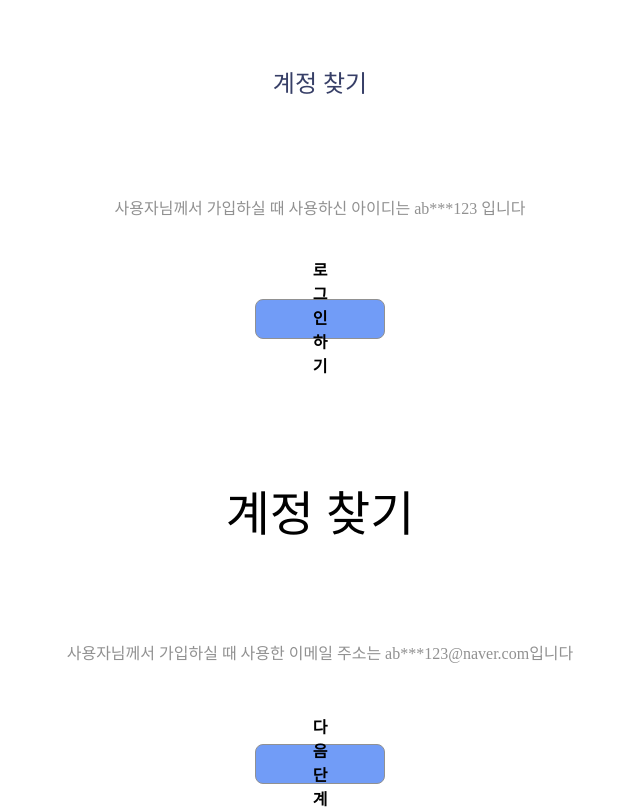
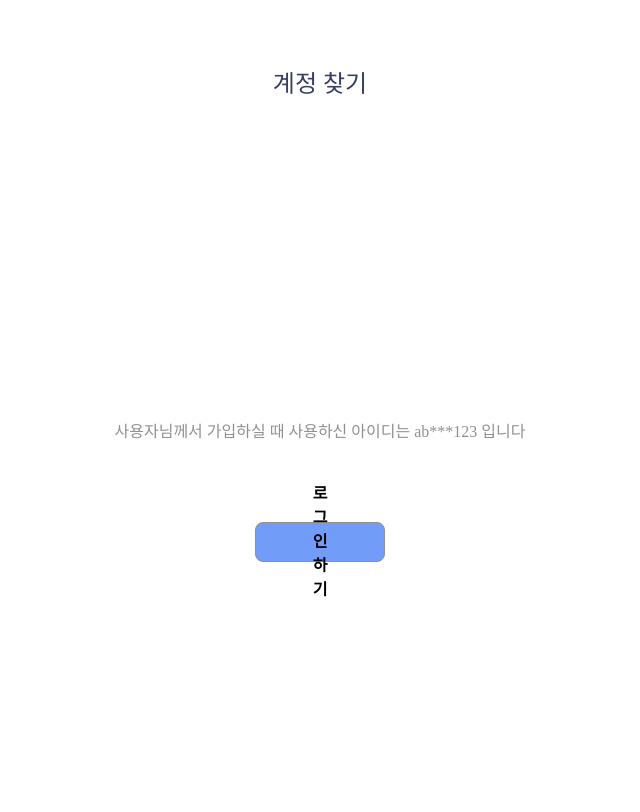
Before and after one commit to FRONTENDBOOTCAMP-13th/next-to-euid, a website built with Vite: page src/page-start-forgot-pw-email.html in a window 1280 px wide. Shown: the whole page, without its empty margins (320-960 px from the left). Built offline with nearby package versions, Linux system fonts and the light colour scheme; a web font is replaced by a local one.

Commit message:
fix🐛: Fix bug in *-pw-email.html

```diff
--- a/src/page-start-forgot-pw-email.html
+++ b/src/page-start-forgot-pw-email.html
@@ -76,33 +76,6 @@
         </a>
       </div>
     </div>
-    <div class="page-start-forgot-pw--contents">
-      <h1 class="page-forgot-pw--title" aria-label="계정 찾기 페이지">
-        계정 찾기
-      </h1>
-      <div class="forgot-pw-email--contents-wrapper">
-        <p class="pw-email-text font-paragraph-2xl">
-          사용자님께서 가입하실 때 사용한 이메일 주소는 ab***123@naver.com입니다
-        </p>
 
-        <!-- choice-btn-save -->
-        <a
-          class="dialog-choice-btn-save"
-          href="./page-start-forgot-pw-number.html"
-          aria-label="확인, 다음 단계로 이동"
-          onclick="showNewModal(event); return false;"
-          tabindex="0"
-        >
-          <div class="btn-contents-wrapper">
-            <p
-              class="choice-btn-save-text font-label-lg"
-              aria-label="다음 단계로 이동"
-            >
-              다음 단계
-            </p>
-          </div>
-        </a>
-      </div>
-    </div>
   </body>
 </html>
```
